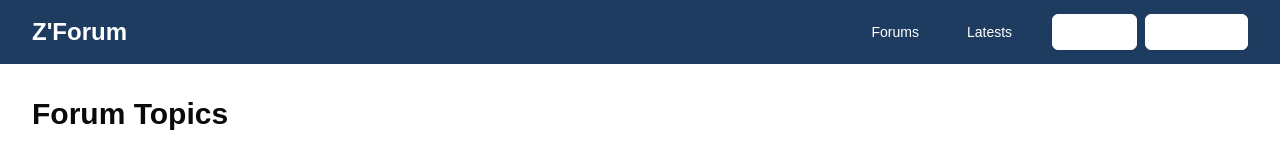
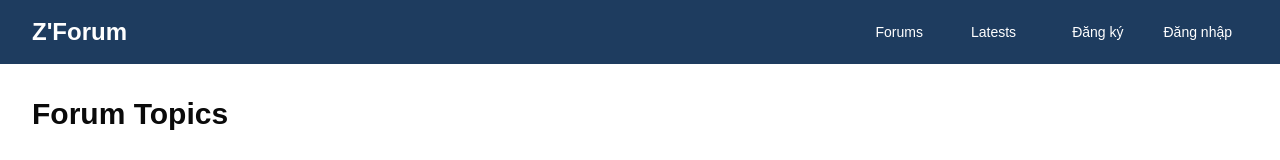
Before and after one commit to dannguyenmessi1705/Graduation-Project-FrontEnd, a Next.js app: page / in a window 1280 px wide. Shown: the top 160 px of the page. Built offline with nearby package versions, Linux system fonts and the light colour scheme; no server answers.

Commit message:
fix register

```diff
--- a/components/Navigation.tsx
+++ b/components/Navigation.tsx
@@ -84,14 +84,14 @@ export function Navigation() {
               ) : (
                 <>
                   <Button
-                    variant="outline"
+                    variant="ghost"
                     className="border-white text-white hover:bg-blue-700 hover:text-white"
                     onClick={() => setIsRegisterModalOpen(true)}
                   >
                     Đăng ký
                   </Button>
                   <Button
-                    variant="outline"
+                    variant="ghost"
                     className="border-white text-white hover:bg-blue-700 hover:text-white"
                     onClick={() => setIsLoginModalOpen(true)}
                   >
--- a/components/modal/RegisterModal.tsx
+++ b/components/modal/RegisterModal.tsx
@@ -106,7 +106,6 @@ export function RegisterModal({ isOpen, onClose }: RegisterModalProps) {
           title: "Registration successful",
           description: "You have been successfully registered.",
         });
-        login(data.data.access_token); // Assuming the API returns an access token upon successful registration
         onClose();
       } else {
         throw new Error(data.status.message || "Registration failed");
```
